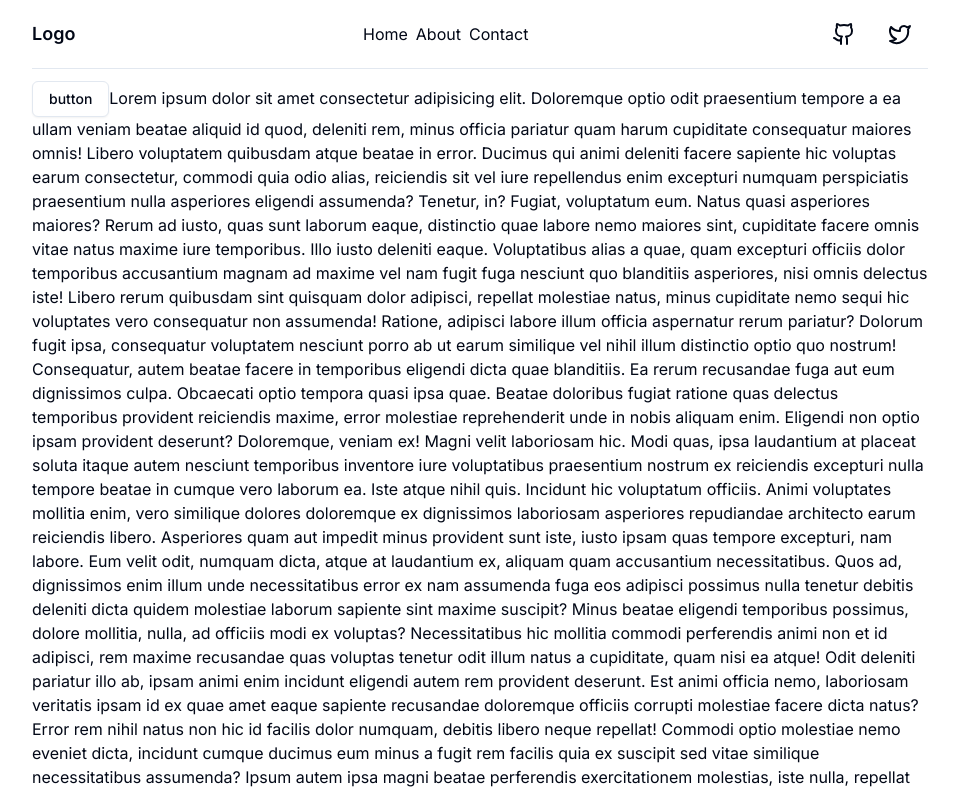
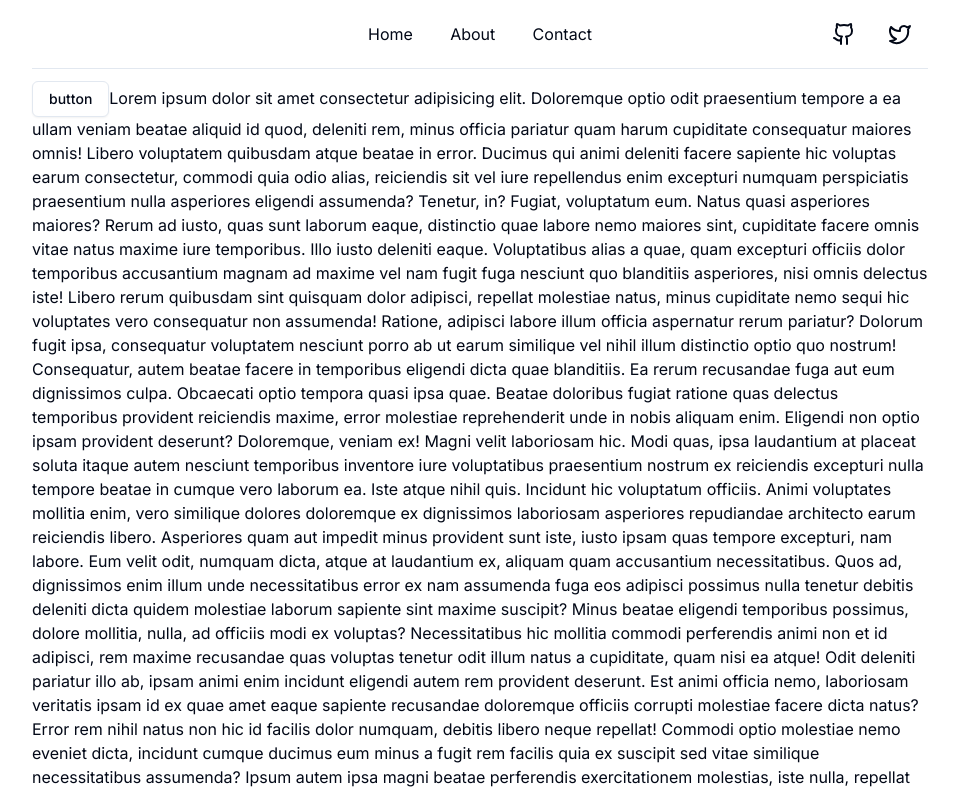
Before and after one commit to piotrszubert/nextjs-dev-portfolio, a Next.js app: page / in a window 1280 px wide. Shown: the top 792 px of the page, without its empty margins (160-1118 px from the left). Built offline with nearby package versions, Linux system fonts and the light colour scheme.

Commit message:
updated header

```diff
--- a/components/header.tsx
+++ b/components/header.tsx
@@ -4,13 +4,17 @@ import NavMenu from './navMenu';
 
 export default function Header() {
   return (
-    <header className="w-full border-b bg-background mb-3 py-4">
+    <header className="w-full sticky top-0 border-b bg-background mb-3 py-4">
       <div className="flex justify-between items-center">
-        <span className="font-semibold text-lg">
-          Logo
-        </span>
-        <NavMenu/>
-        <div className="flex">
+        <div className='flex-1'>
+          <span className="font-semibold text-lg">
+            {/* Logo */}
+          </span>
+        </div>
+        <div className='flex-1 justify-center'>
+          <NavMenu/>
+        </div>
+        <div className="flex flex-1 justify-end">
           <Button variant="ghost">
             <Github />
           </Button>
--- a/components/navMenu.tsx
+++ b/components/navMenu.tsx
@@ -9,7 +9,7 @@ const links = [
 
 export default function NavMenu() {
   return (
-    <nav className='flex gap-2'>
+    <nav className='flex justify-evenly'>
       {links.map((link, index) => (
         <Link key={index} href={link.path}>
           {link.name}
```
